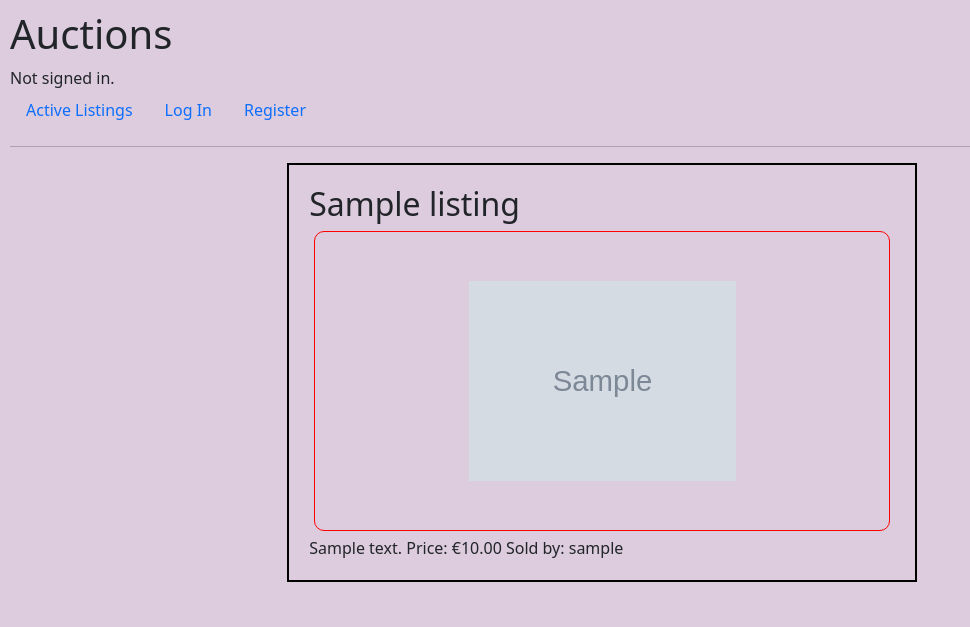
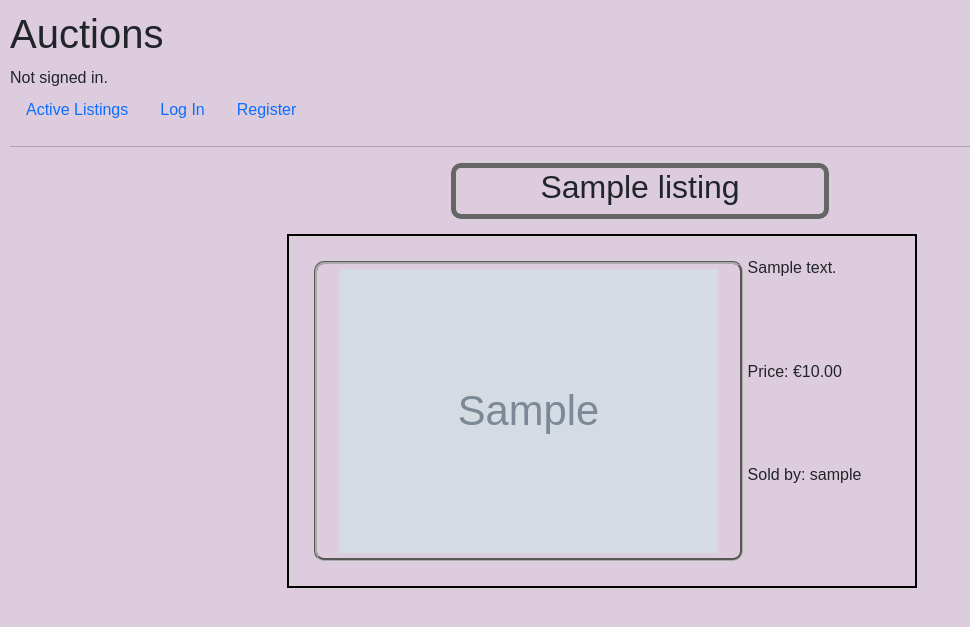
Before and after one commit to minprog-platforms/project-commerce-django-CaioSmidi, a Django app: page /1 in a window 1280 px wide. Shown: the top 627 px of the page, without its empty margins (0-970 px from the left). Run offline with Django 3.2, Linux system fonts and the light colour scheme; tables that the repository leaves empty hold one stand-in row (values such as "Sample post"); grey boxes marked "Sample" are stand-in pictures.

Commit message:
Uploaded the pictures to my Design Document, improved the bidding and commenting features, and made some adjustments to the styling of a few pages.

```diff
--- a/auctions/models.py
+++ b/auctions/models.py
@@ -54,4 +54,4 @@ class Comment(models.Model):
 
 
     def __str__(self):
-        return f"Comment {self.id} on listing {self.listing} written by {self.text}"
+        return f"Comment: \"{self.comment}\" on listing {self.listing} written by {self.commenter}"
--- a/auctions/static/auctions/styles.css
+++ b/auctions/static/auctions/styles.css
@@ -1,15 +1,15 @@
 body {
     padding: 10px;
     background-color: #ddccdd;
+    font-family: sans-serif;
 }
 
 .header {
     margin: auto;
     max-width: 30%;
     text-align: center;
-    border: 2px solid black;
+    border: 5px solid #666666;
     border-radius: 10px;
-    border-color: green;
     margin-bottom: 15px;
 }
 
@@ -58,7 +62,7 @@ body {
 }
 
 .listing_image, .listing_title, .listing_price, .listing_description, .listing_owner {
-    border: 1px groove red;
+    border: 3px groove #aaaaaa;
     border-radius: 10px;
     font-family: sans-serif;
     padding: 5px;
@@ -71,12 +75,45 @@ body {
     font-weight: bold;
 }
 
+
+.close_form {
+    /* margin: 100px; */
+    margin-top: 10%;
+    margin-bottom: auto;
+    float: left;
+}
+
+.auction_image {
+    height: 300px;
+    display: flex;
+    justify-content: center;
+    border: 3px groove #aaaaaa;
+    border-radius: 10px;
+    grid-area: a;
+    padding: 5px;
+    margin: 5px;
+}
+
+.auction_description {
+    grid-area: b;
+}
+
+.auction_price {
+    grid-area: c;
+}
+
+.auction_owner {
+    grid-area: d;
+}
+
 .auction_item {
     margin-left: 22%;
     margin-right: 30%;
     width: 50%;
     border: 2px solid black;
     padding: 20px;
+    display: grid;
+    grid-template-areas: 'a b' 'a c' 'a d';
 }
 
 .listing_container {
--- a/auctions/templates/auctions/closed_listing_seller.html
+++ b/auctions/templates/auctions/closed_listing_seller.html
@@ -3,7 +3,10 @@
 {% block body %}
 
     <div class="closed_listing">
-        <h2>{{ listing.title }}</h2>
+
+        <div class="header">
+            <h2>{{ listing.title }}</h2>
+        </div>
         {% if listing.image_URL %}
             <div class="listing_image">
                 <img class="image_center" src="{{ listing.image_URL }}" alt="Photo of {{ listing.title }}">
--- a/auctions/templates/auctions/create_listing.html
+++ b/auctions/templates/auctions/create_listing.html
@@ -13,7 +13,7 @@
             </div>
 
             <div class="submit_listing">
-                <input type="submit" name="submit_listing" value="Create New Listing">
+                <input type="submit" class="btn btn-primary" name="submit_listing" value="Create New Listing">
             </div>
         </form>
     </div>
--- a/auctions/templates/auctions/index.html
+++ b/auctions/templates/auctions/index.html
@@ -28,7 +28,7 @@
                 </a>
 
                     <div class="listing_description">
-                        {{ listing.description }}
+                        "{{ listing.description }}"
                     </div>
 
                     <div class="listing_price">
--- a/auctions/templates/auctions/listing.html
+++ b/auctions/templates/auctions/listing.html
@@ -11,7 +11,7 @@
                 <form class="" action="{% url 'close' listing.id %}" method="POST">
                     {% csrf_token %}
                     {% if listing.active %}
-                        <input type="submit" name="" value="Close this listing">
+                        <input type="submit" class="btn btn-primary" name="" value="Close this listing">
                     {% endif %}
                 </form>
             </div>
@@ -23,7 +23,7 @@
                         {{ bid_form }}
                     </div>
                     <div class="submit_bidding">
-                        <input type="submit" name="submit_bidding" value="Place your bid">
+                        <input type="submit" class="btn btn-primary" name="submit_bidding" value="Place your bid">
                     </div>
                 </form>
             </div>
@@ -37,43 +37,57 @@
                         {{ comment_form }}
                     </div>
                     <div class="submit_comment">
-                        <input type="submit" name="submit_comment" value="Place your comment">
+                        <input type="submit" class="btn btn-secondary" name="submit_comment" value="Place your comment">
                     </div>
                 </form>
                 {% if comments %}
-                    {{ comments }}
+                <br><br><h4>All comments on this item:</h4>
+                <div class="comments">
+                    {% for comment in comments %}
+                    <div class="comment">
+                        <div style="font-style:italic;"> {{ comment.commenter }} commented:</div>
+                        <div style="font-size: 18px; font-weight:bold;"> "{{ comment.comment }}" </div>
+                    </div>
+                    {% endfor %}
+                </div>
                 {% endif %}
             </div>
             {% endif %}
 
-            <div class="auction_item">
+            <div class="header">
+                <h2>{{ listing.title }}</h2>
+            </div>
             {% if user.is_authenticated %}
                 <div class="watch_form">
                     <form class="" action="{% url 'change_watch' listing.id %}" method="POST">
                         {% csrf_token %}
                         {% if watchlist_item %}
-                                <input type="submit" name="" value="Remove from Watchlist">
+                            <input type="submit" class="btn btn-danger" name="" value="Remove from Watchlist">
                         {% else %}
-                                <input type="submit" name="" value="Add to Watchlist">
+                            <input type="submit" class="btn btn-success" name="" value="Add to Watchlist">
                         {% endif %}
                     </form>
                 </div>
             {% endif %}
-                <h2>{{ listing.title }}</h2>
+            <div class="auction_item">
                 {% if listing.image_URL %}
-                    <div class="listing_image">
+                    <div class="auction_image">
                         <img src="{{ listing.image_URL }}" alt="Photo of {{ listing.title }}">
                     </div>
                 {% else %}
-                    <div class="listing_image">
+                    <div class="auction_image">
                         <img class="image_center" src="https://upload.wikimedia.org/wikipedia/commons/1/14/No_Image_Available.jpg?20200913095930" alt="No image available">
                     </div>
                 {% endif %}
+                <div class="auction_description">
                     {{ listing.description }}
-
+                </div>
+                <div class="auction_price">
                     Price: €{{ listing.price }}
-
+                </div>
+                <div class="auction_owner">
                     Sold by: {{ listing.owner }}
+                </div>
             </div>
 
         </div>
--- a/auctions/views.py
+++ b/auctions/views.py
@@ -18,29 +18,30 @@ class NewListingForm(forms.ModelForm):
             "title": forms.TextInput(attrs={
                     "class": "form-control",
                     "placeholder": "Title",
-                    "style": "width: 200px; margin-bottom: 20px; border-color: black;"
+                    "style": "width: 200px; margin-bottom: 20px; border: 2px solid black;"
                 }),
             "description": forms.Textarea(attrs={
                     "class": "form-control",
                     "placeholder": "Place your item description here",
-                    "style": "margin-bottom: 20px; border-color: black;"
+                    "style": "margin-bottom: 20px; border: 2px solid black;"
                 }),
             "image_URL": forms.URLInput(attrs={
                     "class": "form-control",
                     "placeholder": "Place the URL of your image here",
-                    "style": "width: 400px; margin-bottom: 20px; border-color: black;"
+                    "style": "width: 400px; margin-bottom: 20px; border: 2px solid black;"
                 }),
             "price": forms.NumberInput(attrs={
                     "class": "form-control",
                     "placeholder": "Price (in €)",
-                    "style": "width: 150px; margin-bottom: 20px; border-color: black;"
+                    "style": "width: 150px; margin-bottom: 20px; border: 2px solid black;"
                 }),
             "category": forms.Select(attrs={
                     "class": "form-control",
                     "placeholder": "Select category",
-                    "style": "width: 150px; margin-bottom: 20px; border-color: black;"
+                    "style": "width: 150px; margin-bottom: 20px; border: 2px solid black;"
                 }),
             }
+
 
 class BiddingForm(forms.ModelForm):
 
@@ -51,18 +52,9 @@ class BiddingForm(forms.ModelForm):
             "bid_price": forms.NumberInput(attrs={
                     "class": "form-control",
                     "placeholder": "Place the amount of your bid",
-                    "style": "width: 300px;"
+                    "style": "width: 300px; border: 2px solid black;"
                 })
         }
-
-# class WatchlistForm(forms.ModelForm):
-#
-#     class Meta:
-#         model = Watchlist
-#         fields = ["watchlist"]
-#         widgets = {
-#             "watchlist": forms.Selec
-#         }
 
 
 class PlaceCommentForm(forms.ModelForm):
@@ -70,14 +62,16 @@ class PlaceCommentForm(forms.ModelForm):
     class Meta:
         model = Comment
         fields = ["comment"]
+        labels = {
+            "comment": "Place a comment:"
+        }
         widgets = {
             "comment": forms.Textarea(attrs={
                     "class": "form-control",
-                    "placeholder": "Enter your comments here",
-                    "style": "width: 400px; height: 300px;"
+                    "placeholder": "Enter your comment here",
+                    "style": "width: 400px; height: 150px; border: 2px solid black;"
                 })
         }
-
 
 
 def index(request):
@@ -194,22 +188,22 @@ def bid(request, listing_id):
 
             if bid_price <= 0:
                 return render(request, "auctions/errorpage.html", {
-                    "message": "Bid amount must be greater than €0."
+                    "message": "Your bid must be higher than € 0."
                 })
 
             highest_bid = Bid.objects.filter(listing=listing).order_by("-bid_price").first()
             if highest_bid is None or bid_price > highest_bid.bid_price:
-                bid = Bid(listing = listing, bidder = bidder, bid_price = bid_price)
-                bid.save()
-                listing.price = bid_price
-                listing.save()
+                if bid_price > listing.price:
+                    bid = Bid(listing = listing, bidder = bidder, bid_price = bid_price)
+                    bid.save()
+                    listing.price = bid_price
+                    listing.save()
 
-                return HttpResponseRedirect(reverse(index))
+                    return HttpResponseRedirect(reverse(index))
 
-            else:
-                return render(request, "errorpage.html", {
-                    "message": "Your bid is not high enough."
-                })
+            return render(request, "auctions/errorpage.html", {
+                "message": "Your bid must be higher than the current price."
+            })
 
 
 def close(request, listing_id):
@@ -239,7 +233,13 @@ def comment(request, listing_id):
             comment = Comment(listing= listing, commenter=User.objects.get(id=request.user.id), comment=content)
             comment.save()
 
-    return listing(request, listing_id)
+        return listing_page(request, listing_id)
+
+    # else:
+    #     return render(request, "auctions/errorpage.html", {
+    #         "message": "Not possible"
+    #     })
+
 
 
 def watchlist(request):
```
Also changed, not shown: other parts of auctions/static/auctions/styles.css (+35 -7 lines), PROCESS.md (+2 -3 lines), auctions/templates/auctions/errorpage.html (+7 -1 lines), README.md, images/202212160955371000.jpg (added), images/202212160957001001.jpg (added), images/202212160957401002.jpg (added), images/202212160958381003.jpg (added), images/commerce_design_0.jpg (added). Lines whose indentation alone changed are shown as unchanged.
